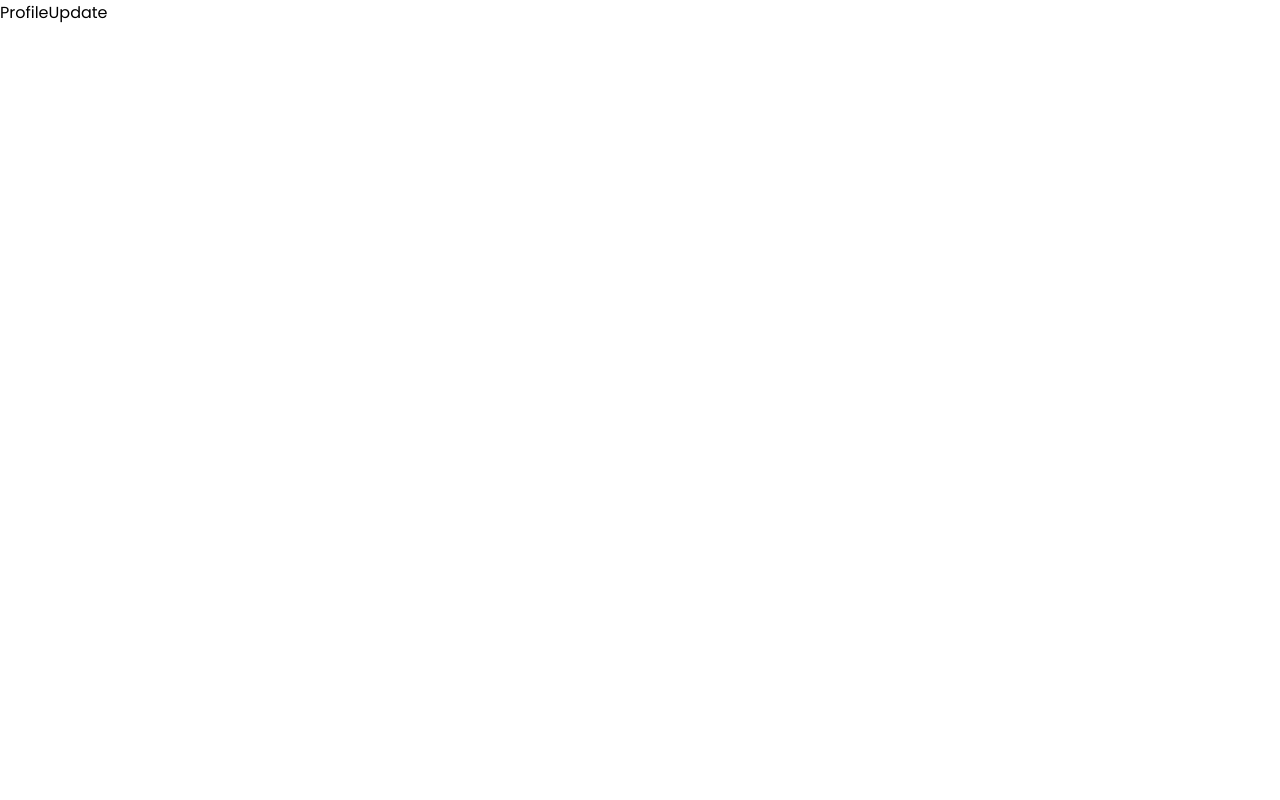
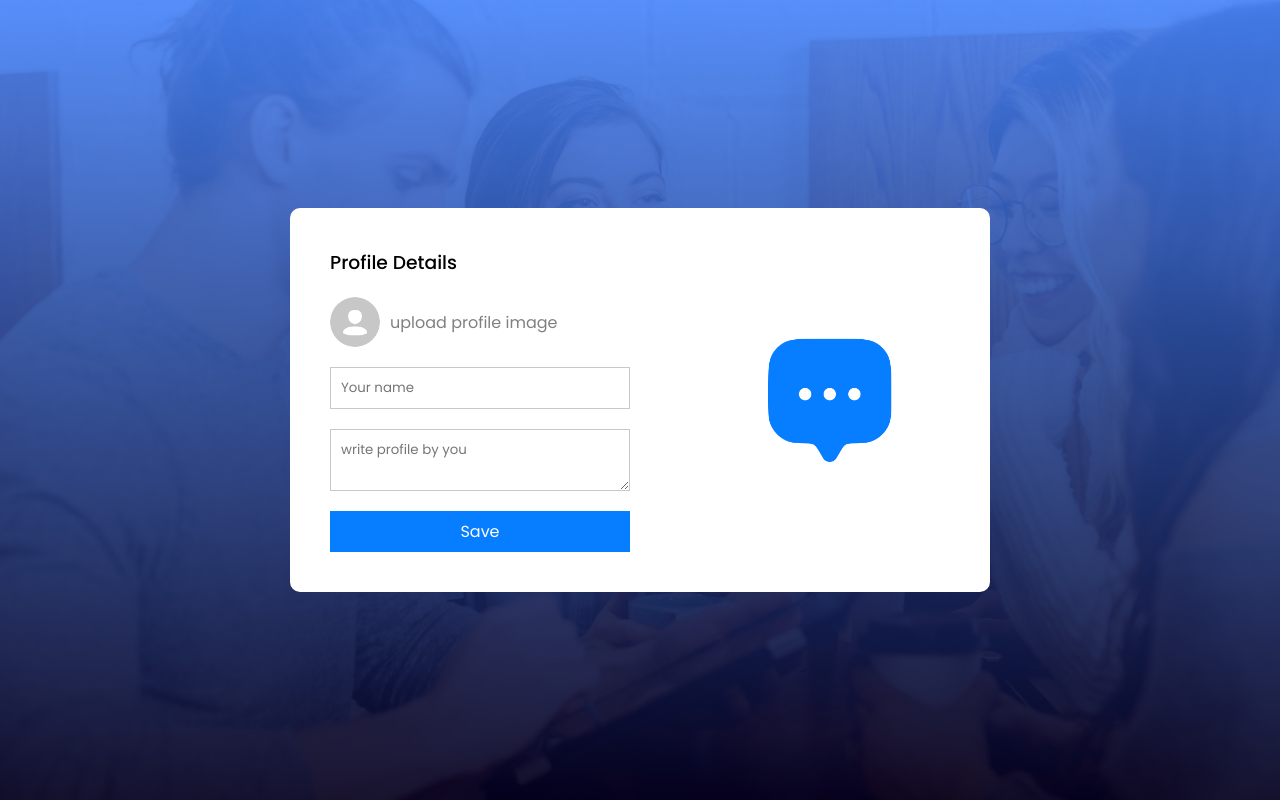
Before and after one commit to TaiwoForbes/chat_app, a React (Vite) app: page /profile in a window 1280 px wide. Built offline with nearby package versions, Linux system fonts and the light colour scheme.

Commit message:
ui of the profileUpdate page done

```diff
--- a/src/pages/ProfileUpdate/ProfileUpdate.css
+++ b/src/pages/ProfileUpdate/ProfileUpdate.css
@@ -0,0 +1,63 @@
+.profile{
+    min-height: 100vh;
+    background: url('/background.png') no-repeat;
+    background-size: cover;
+    display: flex;
+    align-items: center;
+    justify-content: center;
+}
+
+.profile-container{
+    background: white;
+    display: flex;
+    align-items: center;
+    justify-content: space-between;
+    min-width: 700px;
+    border-radius: 10px;
+}
+
+.profile-pic{
+    max-width: 160px;
+    aspect-ratio: 1/1;
+    margin: 20px auto;
+    border-radius: 50%;
+}
+.profile form{
+    display: flex;
+    flex-direction: column;
+    gap: 20px;
+    padding: 40px;
+}
+
+.profile form h3{
+    font-weight: 500;
+}
+
+.profile label{
+    display: flex;
+    align-items: center;
+    gap: 10px;
+    color: gray;
+    cursor: pointer;
+}
+.profile label img{
+    width: 50px;
+    aspect-ratio: 1/1;
+    border-radius: 50%;
+}
+
+.profile input, textarea{
+    padding: 10px;
+    min-width: 300px;
+    border: 1px solid #c9c9c9;
+    outline-color: #077eff;
+}
+
+.profile form button{
+    border: none;
+    color: white;
+    background-color: #077eff;
+    padding: 8px;
+    font-size: 16px;
+    cursor: pointer;
+}
--- a/src/pages/ProfileUpdate/ProfileUpdate.jsx
+++ b/src/pages/ProfileUpdate/ProfileUpdate.jsx
@@ -1,9 +1,27 @@
-import React from 'react'
+import React, { useState } from 'react'
 import './ProfileUpdate.css'
+import assets from '../../assets/assets'
 
 const ProfileUpdate = () => {
+
+  const [image,setImage] = useState(false)
   return (
-    <div>ProfileUpdate</div>
+    <div className='profile'>
+      <div className="profile-container">
+        <form>
+          <h3>Profile Details</h3>
+          <label htmlFor="avatar">
+            <input onChange={(e)=>setImage(e.target.files[0])} type="file" id='avatar' accept='.png,.jpg, .jpeg' hidden />
+            <img src={image? URL.createObjectURL(image) : assets.avatar_icon} alt="" />
+            upload profile image
+          </label>
+          <input type="text" placeholder='Your name'required />
+           <textarea placeholder='write profile by you' required id=""></textarea>
+           <button type='submit'>Save</button>
+        </form>
+        <img src={image? URL.createObjectURL(image):assets.logo_icon} className='profile-pic' alt="" />
+      </div>
+    </div>
   )
 }
 
```
